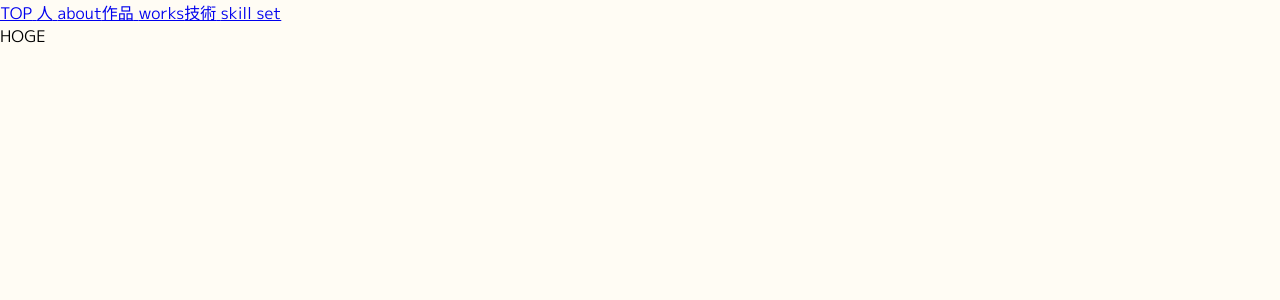
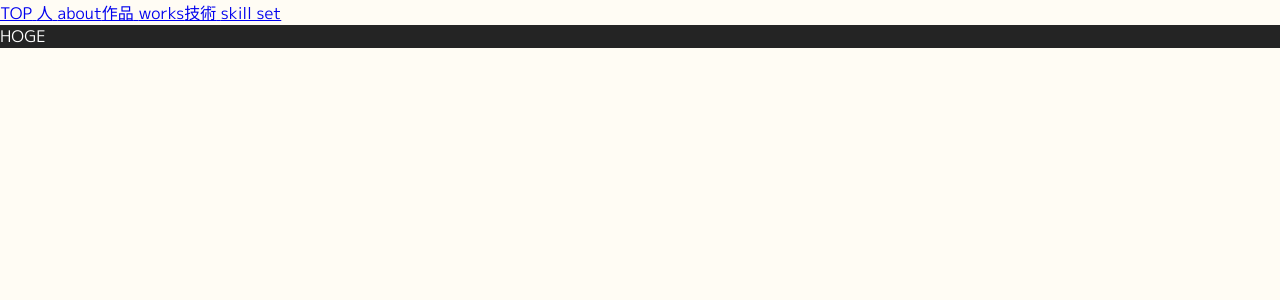
Before and after one commit to Kurogoma4D/portfolio, a Next.js app: page / in a window 1280 px wide. Shown: the top 300 px of the page. Built offline with nearby package versions, Linux system fonts and the light colour scheme.

Commit message:
add: useContext

```diff
--- a/components/Header/Header.tsx
+++ b/components/Header/Header.tsx
@@ -2,6 +2,7 @@ import * as React from "react";
 import * as style from "./Header.scss";
 import Link from "next/link";
 import { Router } from "next/dist/client/router";
+import AppContext from "../../utils/AppContext";
 
 type Props = {
   menuItem: { linkTo: string; label: string; labelEn: string }[];
@@ -9,6 +10,7 @@ type Props = {
 
 const Header: React.FC<Props> = ({ menuItem }) => {
   const [isOpened, setIsOpened] = React.useState(false);
+  const { appBarMode } = React.useContext(AppContext);
 
   React.useEffect(() => {
     Router.events.on("routeChangeStart", () => setIsOpened(false));
@@ -23,6 +25,38 @@ const Header: React.FC<Props> = ({ menuItem }) => {
 
   function addOpenedStyle() {
     return isOpened ? " " + style.opened : "";
+  }
+
+  function appBarThemeSwitch(): React.CSSProperties {
+    switch (appBarMode) {
+      case "dark":
+        return {
+          background: "#242424",
+          color: "#ffffff"
+        };
+      case "light":
+        return {
+          background: "#fffcf4",
+          color: "rgba(32, 32, 32, 0.6)"
+        };
+      default:
+        return {};
+    }
+  }
+
+  function iconThemeSwitch(): React.CSSProperties {
+    switch (appBarMode) {
+      case "dark":
+        return {
+          backgroundColor: "#ffffff"
+        };
+      case "light":
+        return {
+          backgroundColor: "rgba(32, 32, 32, 0.6)"
+        };
+      default:
+        return {};
+    }
   }
 
   function buildMenu() {
@@ -40,17 +74,20 @@ const Header: React.FC<Props> = ({ menuItem }) => {
     );
   }
 
+  const theme = appBarThemeSwitch();
+  const iconTheme = iconThemeSwitch();
+
   return (
     <>
       <nav className={style.menu + addOpenedStyle()}>{buildMenu()}</nav>
-      <div className={style.appBar + addOpenedStyle()}>
+      <div className={style.appBar + addOpenedStyle()} style={theme}>
         <div
           className={style.menuIcon + addOpenedStyle()}
           onClick={handleClick}
         >
-          <span />
-          <span />
-          <span />
+          <span style={iconTheme} />
+          <span style={iconTheme} />
+          <span style={iconTheme} />
         </div>
         <span className={style.title + addOpenedStyle()}>HOGE</span>
       </div>
--- a/pages/_app.tsx
+++ b/pages/_app.tsx
@@ -2,14 +2,32 @@ import NextApp from "next/app";
 import "../styles/global.scss";
 import Header from "../components/Header/Header";
 import { menuItemProps } from "../utils/menuItemProps";
+import AppContext from "../utils/AppContext";
 
 class MyApp extends NextApp {
+  state = {
+    appBarMode: "dark",
+    appBarColor: "#fffcf4"
+  };
+
+  setAppBarColor = (color: string) => {
+    this.setState({ appBarColor: color });
+  };
+
   render() {
     const { Component } = this.props;
     return (
       <>
-        <Component />
-        <Header menuItem={menuItemProps} />
+        <AppContext.Provider
+          value={{
+            appBarColor: this.state.appBarColor,
+            setAppBarColor: this.setAppBarColor,
+            appBarMode: this.state.appBarMode
+          }}
+        >
+          <Component />
+          <Header menuItem={menuItemProps} />
+        </AppContext.Provider>
       </>
     );
   }
--- a/pages/index.tsx
+++ b/pages/index.tsx
@@ -2,11 +2,27 @@ import * as React from "react";
 import { NextPage } from "next";
 import Layout from "../components/LayoutComp/Layout";
 import * as style from "../styles/index.scss";
+// import AppContext from "../utils/AppContext";
 
 const IndexPage: NextPage = () => {
+  // const { setAppBarColor } = React.useContext(AppContext);
+
+  React.useEffect(() => {
+    function handleScroll() {
+      console.log(window.scrollY - 56 + " " + window.innerHeight);
+    }
+    if (typeof window !== "undefined") {
+      window.addEventListener("scroll", handleScroll);
+    }
+    return () => {
+      window.removeEventListener("scroll", handleScroll);
+    };
+  }, []);
+
   return (
     <Layout title="Kurogoma4D">
       <div className={style.topWrapper}></div>
+      <div className={style.personWrapper}></div>
     </Layout>
   );
 };
--- a/styles/index.scss
+++ b/styles/index.scss
@@ -4,7 +4,8 @@
   background: #888888;
 }
 
-.box {
-  width: 60px;
-  height: 60px;
+.personWrapper {
+  width: 100%;
+  height: 100vh;
+  background: #402958;
 }
--- /dev/null
+++ b/utils/AppContext.tsx
@@ -0,0 +1,11 @@
+import { createContext } from "react";
+
+type AppContextProps = {
+  appBarColor?: string;
+  appBarMode?: string;
+  setAppBarColor: (color: string) => void;
+};
+
+const AppContext = createContext<AppContextProps>({ setAppBarColor: () => {} });
+
+export default AppContext;
```
